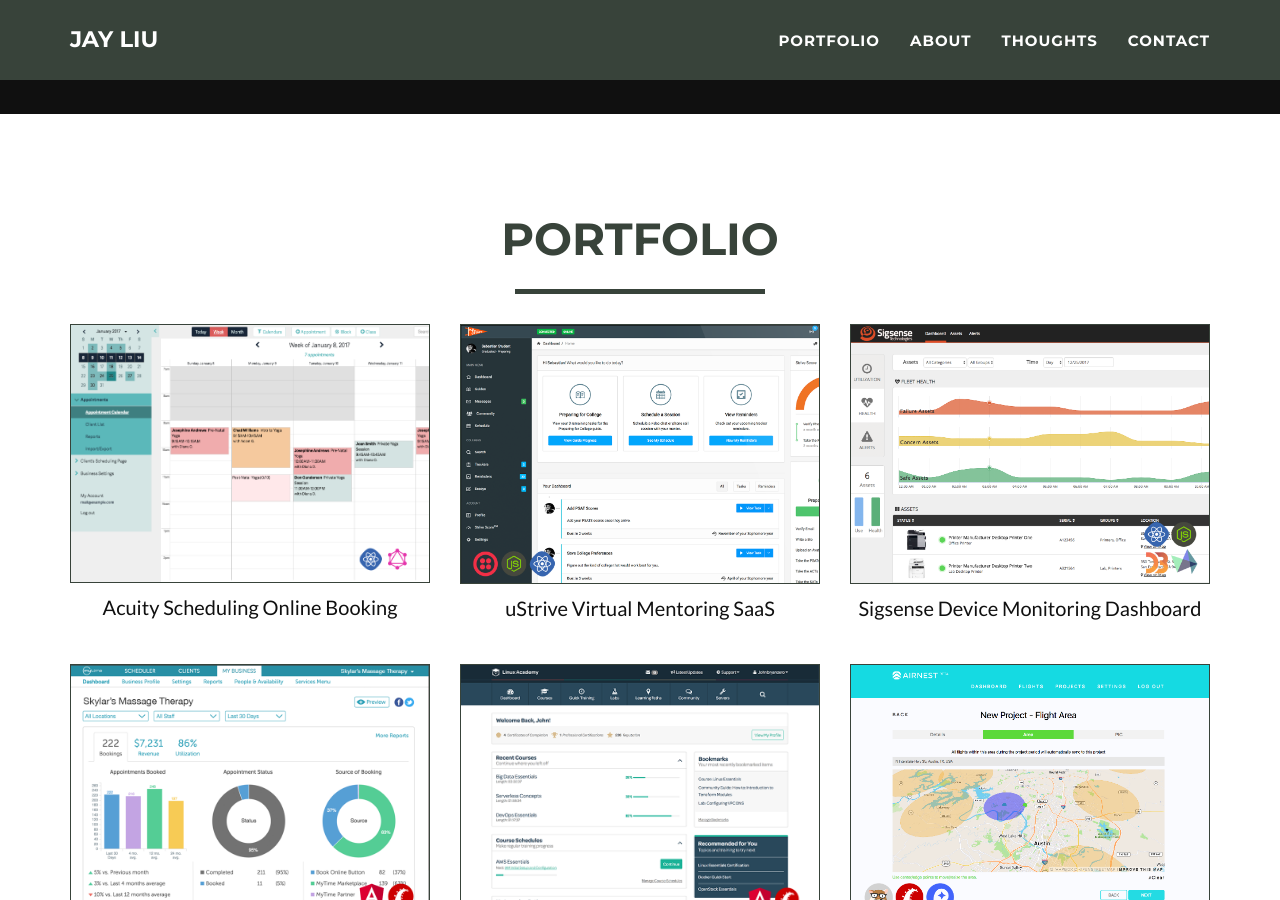
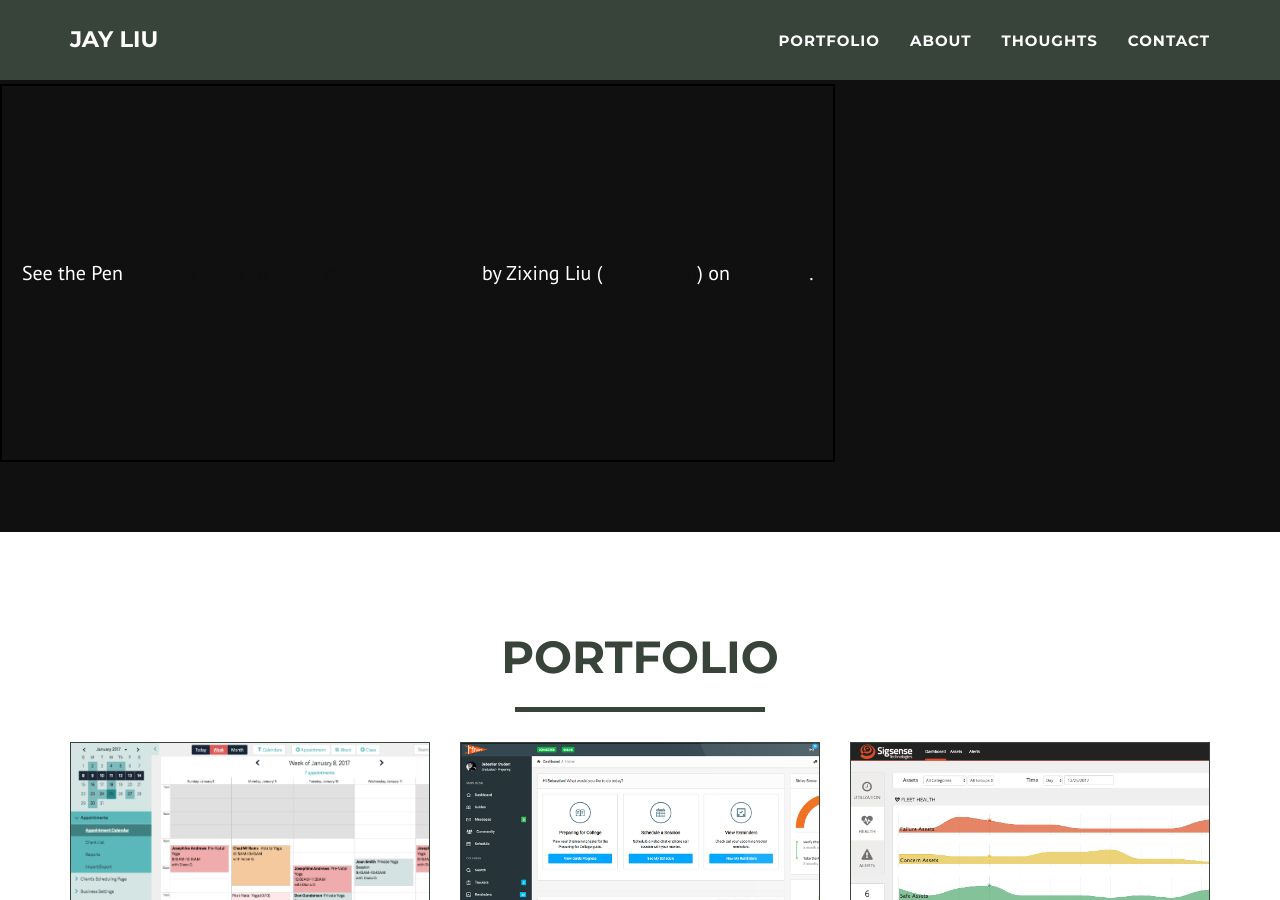
Before and after one commit to j-liu-dev/j-liu-dev.github.io, a Jekyll site: the page built from index.html, in a window 1280 px wide and 900 px high, scrolled down 666 px. Built offline with Jekyll 4.4.1, drawn with Linux system fonts in a browser that asks for light colours.

Commit message:
about me - enhancement

```diff
--- a/_includes/header.html
+++ b/_includes/header.html
@@ -14,6 +14,15 @@
                     <img class="img-responsive" src="/img/word-cloud.png" alt="">
                 </div>
             </div>
+            <div class="row">
+                <div class="col-12">
+                    <p class="codepen" data-height="378" data-theme-id="0" data-default-tab="result" data-user="zixingliu" data-slug-hash="ywvveM" style="height: 378px; box-sizing: border-box; display: flex; align-items: center; justify-content: center; border: 2px solid black; margin: 1em 0; padding: 1em;" data-pen-title="Lengthy description of my Developer self">
+      <span>See the Pen <a href="https://codepen.io/zixingliu/pen/ywvveM/">
+      Lengthy description of my Developer self</a> by Zixing Liu (<a href="https://codepen.io/zixingliu">@zixingliu</a>)
+      on <a href="https://codepen.io">CodePen</a>.</span>
+    </p>
+                </div>
+            </div>
         </div>
     </header>
 <!--
--- a/_layouts/default.html
+++ b/_layouts/default.html
@@ -26,4 +26,5 @@
     <div class="skype-button bubble" data-contact-id="realtech.606"></div>
     </body>
     <script src="https://swc.cdn.skype.com/sdk/v1/sdk.min.js"></script>
+    <script async src="https://static.codepen.io/assets/embed/ei.js"></script>
 </html>
```
